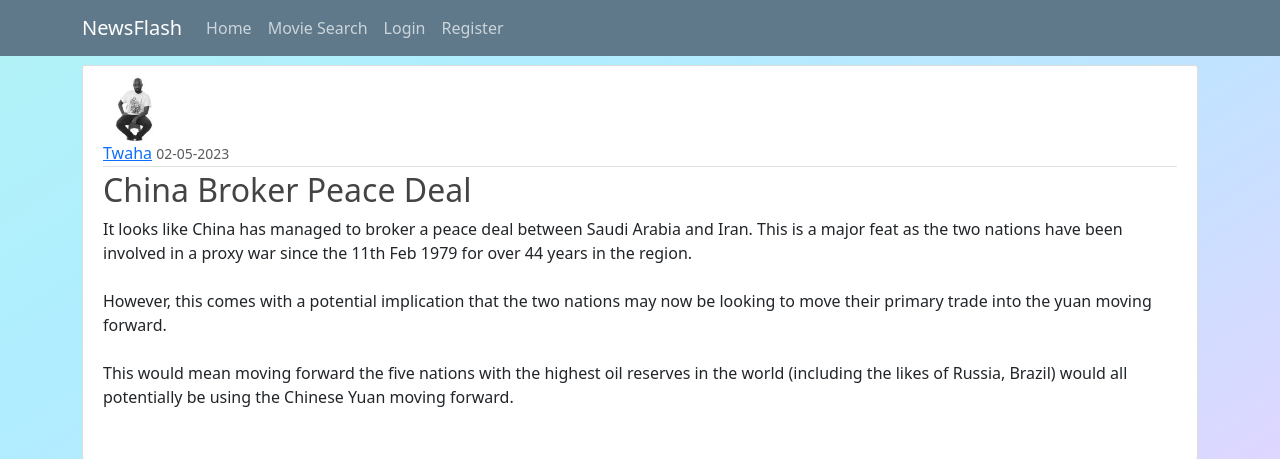
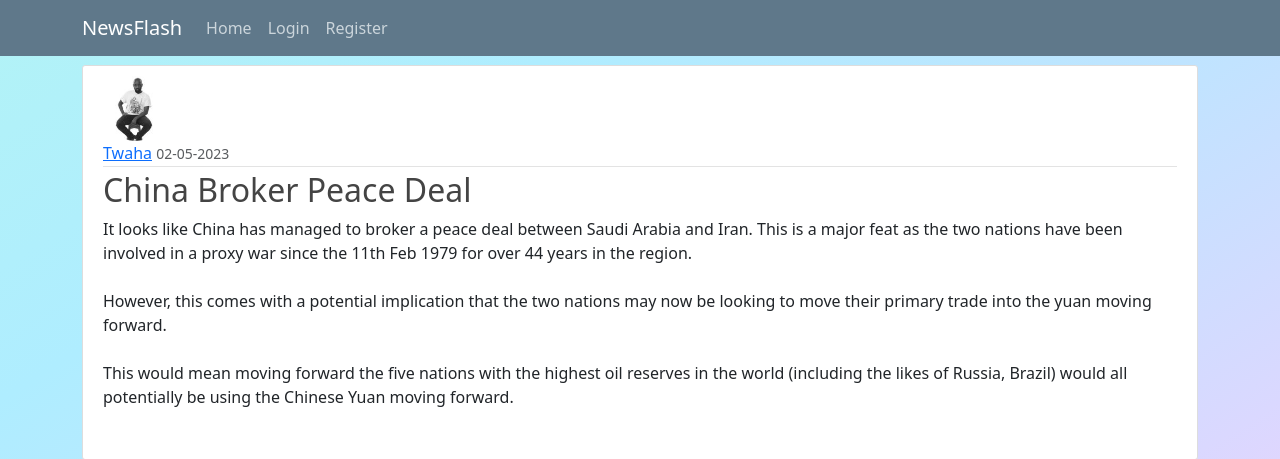
Before and after one commit to T-KibCode/MilestoneProject-3, a Flask app: page / in a window 1280 px wide. Shown: the top 459 px of the page. Run offline with Flask 3, Linux system fonts and the light colour scheme.

Commit message:
amending nvabar

```diff
--- a/flickfanatic/routes.py
+++ b/flickfanatic/routes.py
@@ -21,11 +21,6 @@ def home():
     page = request.args.get('page', 1, type=int)
     posts = Post.query.paginate(page=page, per_page=5)
     return render_template('home.html', posts=posts)
-
-
-@app.route('/search')
-def search():
-    return render_template('search.html', title='Movie Search')
 
 
 @app.route('/register', methods=['GET', 'POST'])
--- a/flickfanatic/templates/about.html
+++ /dev/null
@@ -1,4 +0,0 @@
-{% extends "base.html" %}
-{% block content %}
-    <h1>Movie Search</h1>
-{% endblock content %}
--- a/flickfanatic/templates/base.html
+++ b/flickfanatic/templates/base.html
@@ -23,7 +23,6 @@
           <div class="collapse navbar-collapse justify-content-end-collapse" id="navbarSupportedContent">
             <div class="navbar-nav mr-auto">
               <a class="nav-item nav-link" href="{{ url_for('home') }}">Home</a>
-              <a class="nav-item nav-link disabled" href="{{ url_for('search') }}">Movie Search</a>
             </div>
             <div class="navbar-nav">
               {% if current_user.is_authenticated %}
```
